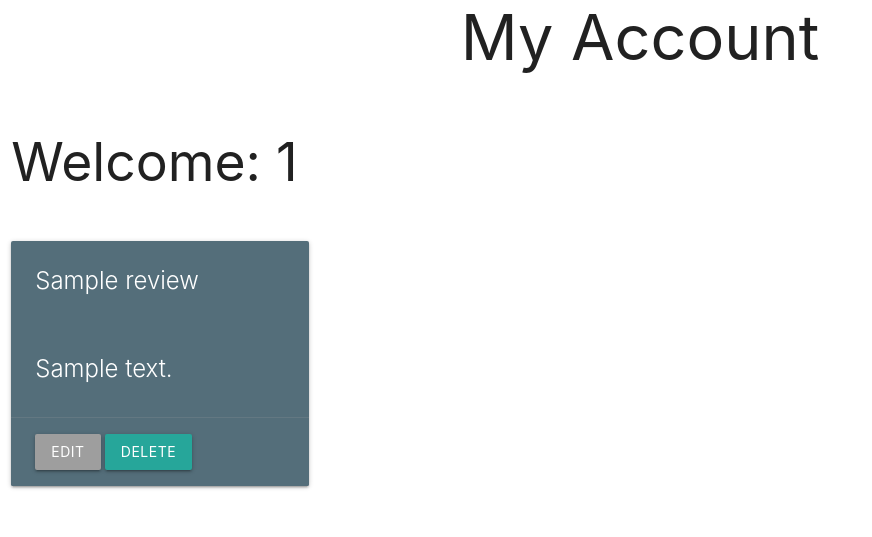
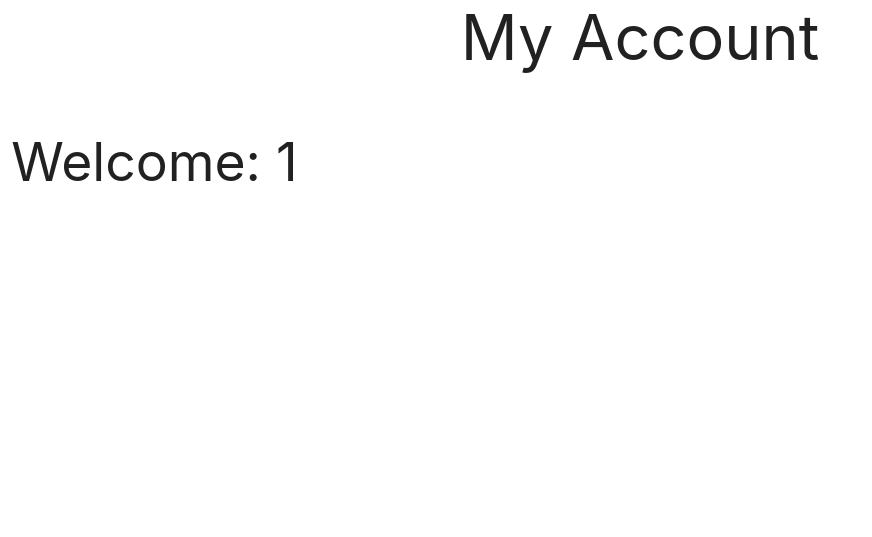
Before and after one commit to BegumDev/ReviewHubMS3, a Flask app: page /my_account/1 in a window 1280 px wide. Shown: the part 103-640 px from the top of the page, without its empty margins (0-872 px from the left). Run offline with Flask 2, Linux system fonts and the light colour scheme; the visitor is signed in with stand-in values (Sample User, id 1); tables that the repository leaves empty hold one stand-in row (values such as "Sample post"); some libraries are stand-ins or nearby versions.

Commit message:
Bug in code where all users can see other peoples review in their own account. Fix code and remove admin authority for editing reveiews whilst giving them access to delete it.

```diff
--- a/reviewhub/routes.py
+++ b/reviewhub/routes.py
@@ -88,7 +88,7 @@ def edit_review(review_id):
 @app.route("/delete_review/<int:review_id>")
 def delete_review(review_id):
     review = Review.query.get_or_404(review_id)
-    if session["user"] == review.created_by or "admin@gmail.com":
+    if session["user"] == review.created_by or session["user"] == "admin@gmail.com":
         db.session.delete(review)
         db.session.commit()
     else:
--- a/reviewhub/templates/my_account.html
+++ b/reviewhub/templates/my_account.html
@@ -17,7 +17,7 @@
 
 <div class="row">
     {% for review in reviews %}
-        {% if session.user == review.created_by or "admin@gmail.com" %}
+        {% if session.user == review.created_by or session.user == "admin@gmail.com" %}
         <!-- Displays each review as a card -->
         <div class="col s2 m3">
             <div class="card blue-grey darken-1">
```
